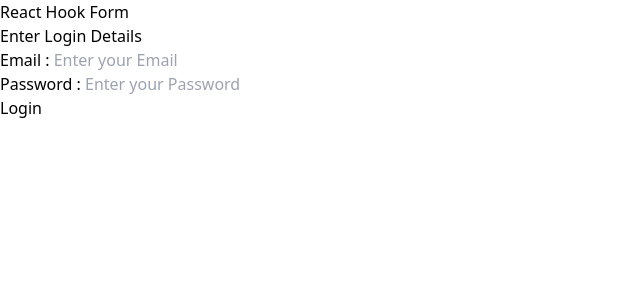
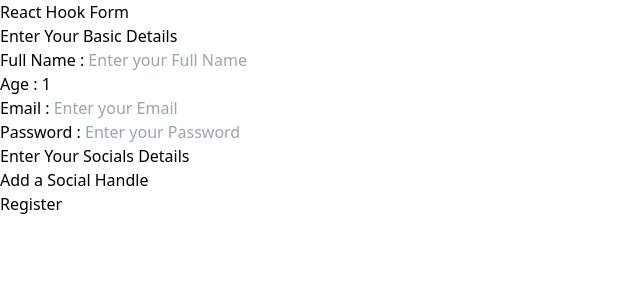
Before and after one commit to imam0321/reactJs-practice, a React (Vite) app: page / in a window 1280 px wide. Shown: the top 300 px of the page, without its empty margins (0-640 px from the left). Built offline with nearby package versions, Linux system fonts and the light colour scheme.

Commit message:
add registration form

```diff
--- a/src/App.jsx
+++ b/src/App.jsx
@@ -1,10 +1,12 @@
 import LoginForm from "./components/forms/LoginForm";
+import RegistrationForm from "./components/forms/RegistrationForm";
 
 function App() {
   return (
     <div className="m-10">
       <h1 className="text-2xl m-2">React Hook Form</h1>
-      <LoginForm/>
+      {/* <LoginForm/> */}
+      <RegistrationForm/>
     </div>
   );
 }
--- a/src/components/Field.jsx
+++ b/src/components/Field.jsx
@@ -6,7 +6,7 @@
     <div>
       {label && (
         <label
-          className="flex flex-col items-start justify-start p-0 w-full my-2 text-lg font-bold"
+          className="flex flex-col items-start justify-start p-0 w-full my-2 text-md font-semibold"
           htmlFor={id}
         >
           {label}
--- /dev/null
+++ b/src/components/NumberInput.jsx
@@ -0,0 +1,18 @@
+import React from "react";
+
+export default function NumberInput({ value, onChange, ...rest }) {
+  const handleChange = (e) => {
+    const value = e.target.valueAsNumber || 0;
+    onChange(value);
+  };
+
+  return (
+    <input
+      type="number"
+      min={0}
+      onChange={handleChange}
+      value={value}
+      {...rest}
+    />
+  );
+}
--- a/src/components/forms/LoginForm.jsx
+++ b/src/components/forms/LoginForm.jsx
@@ -60,7 +60,7 @@
             />
           </Field>
         </FieldSet>
-        <div className="text-red-400">{errors?.root?.random?.message}</div>
+        <div className="text-red-400">{errors?.root?.random.message}</div>
         <Field>
           <button className="border-2 block border-y-green-400 rounded-lg cursor-pointer mx-2 px-4 py-1">
             Login
--- /dev/null
+++ b/src/components/forms/RegistrationForm.jsx
@@ -0,0 +1,147 @@
+import React from "react";
+import { Controller, useFieldArray, useForm } from "react-hook-form";
+import FieldSet from "../FieldSet";
+import Field from "../Field";
+import NumberInput from "../NumberInput";
+
+export default function RegistrationForm() {
+  const {
+    register,
+    handleSubmit,
+    formState: { errors },
+    control,
+  } = useForm();
+
+  const { fields, append, remove } = useFieldArray({
+    name: "socials",
+    control,
+  });
+
+  const submitForm = (formData) => {
+    console.log(formData);
+  };
+  return (
+    <div className="flex flex-col justify-center items-center">
+      <form onSubmit={handleSubmit(submitForm)}>
+        <FieldSet label="Enter Your Basic Details">
+          <Field label="Full Name : " error={errors.fname}>
+            <input
+              {...register("fname", { required: "Full Name is required" })}
+              type="text"
+              name="fname"
+              id="fname"
+              placeholder="Enter your Full Name"
+              className={`p-2 border box-border w-[300px] rounded-md ${
+                !!errors.fname ? "border-red-500" : "border-gray-200"
+              }`}
+            />
+          </Field>
+          <Field label="Age : " error={errors.age}>
+            <Controller
+              name="age"
+              defaultValue={1}
+              control={control}
+              render={({ field: { ref, ...field } }) => (
+                <NumberInput
+                  id="age"
+                  className={`p-2 border box-border w-[300px] rounded-md ${
+                    !!errors.age ? "border-red-500" : "border-gray-200"
+                  }`}
+                  {...field}
+                />
+              )}
+              rules={{
+                max: {
+                  value: 40,
+                  message: "Age can be between 0 and 40",
+                },
+              }}
+            />
+          </Field>
+          <Field label="Email : " error={errors.email}>
+            <input
+              {...register("email", { required: "Email is required" })}
+              type="email"
+              name="email"
+              id="email"
+              placeholder="Enter your Email"
+              className={`p-2 border box-border w-[300px] rounded-md ${
+                !!errors.email ? "border-red-500" : "border-gray-200"
+              }`}
+            />
+          </Field>
+          <Field label="Password : " error={errors.password}>
+            <input
+              {...register("password", {
+                required: "Password is required",
+                minLength: {
+                  value: 8,
+                  message: "Your Password must be at least 8 characters",
+                },
+              })}
+              type="password"
+              name="password"
+              id="password"
+              placeholder="Enter your Password"
+              className={`p-2 border box-border w-[300px] rounded-md ${
+                !!errors.password ? "border-red-500" : "border-gray-200"
+              }`}
+            />
+          </Field>
+        </FieldSet>
+
+        {/* Socials Details name url  */}
+        <FieldSet label="Enter Your Socials Details">
+          {fields.map((field, index) => (
+            <div
+              key={field.id}
+              className="flex justify-between items-center w-max"
+            >
+              <Field label={"Social Name"}>
+                <input
+                  {...register(`socials[${index}].name`)}
+                  type="text"
+                  name={`socials[${index}].name`}
+                  id={`socials[${index}].name`}
+                  className={`p-2 border box-border me-2 w-[300px] rounded-md ${
+                    !!errors.password ? "border-red-500" : "border-gray-200"
+                  }`}
+                />
+              </Field>
+              <Field label={"Social URL"}>
+                <input
+                  {...register(`socials[${index}].url`)}
+                  type="text"
+                  name={`socials[${index}].url`}
+                  id={`socials[${index}].url`}
+                  className={`p-2 border box-border w-[300px] rounded-md ${
+                    !!errors.password ? "border-red-500" : "border-gray-200"
+                  }`}
+                />
+              </Field>
+              <button
+                onClick={() => remove(index)}
+                className="border-2 block border-red-400 rounded-lg cursor-pointer px-2 py-2 text-center ms-2 mt-9"
+              >
+                X
+              </button>
+            </div>
+          ))}
+
+          <button
+            onClick={() => append({ name: "", url: "" })}
+            className="border-2 border-x-green-400 rounded-lg cursor-pointer px-4 py-1 my-2"
+          >
+            Add a Social Handle
+          </button>
+        </FieldSet>
+
+        <Field>
+          <button className="border-2 block border-y-green-400 rounded-lg cursor-pointer mx-2 px-4 py-1">
+            Register
+          </button>
+        </Field>
+      </form>
+    </div>
+  );
+}
```
